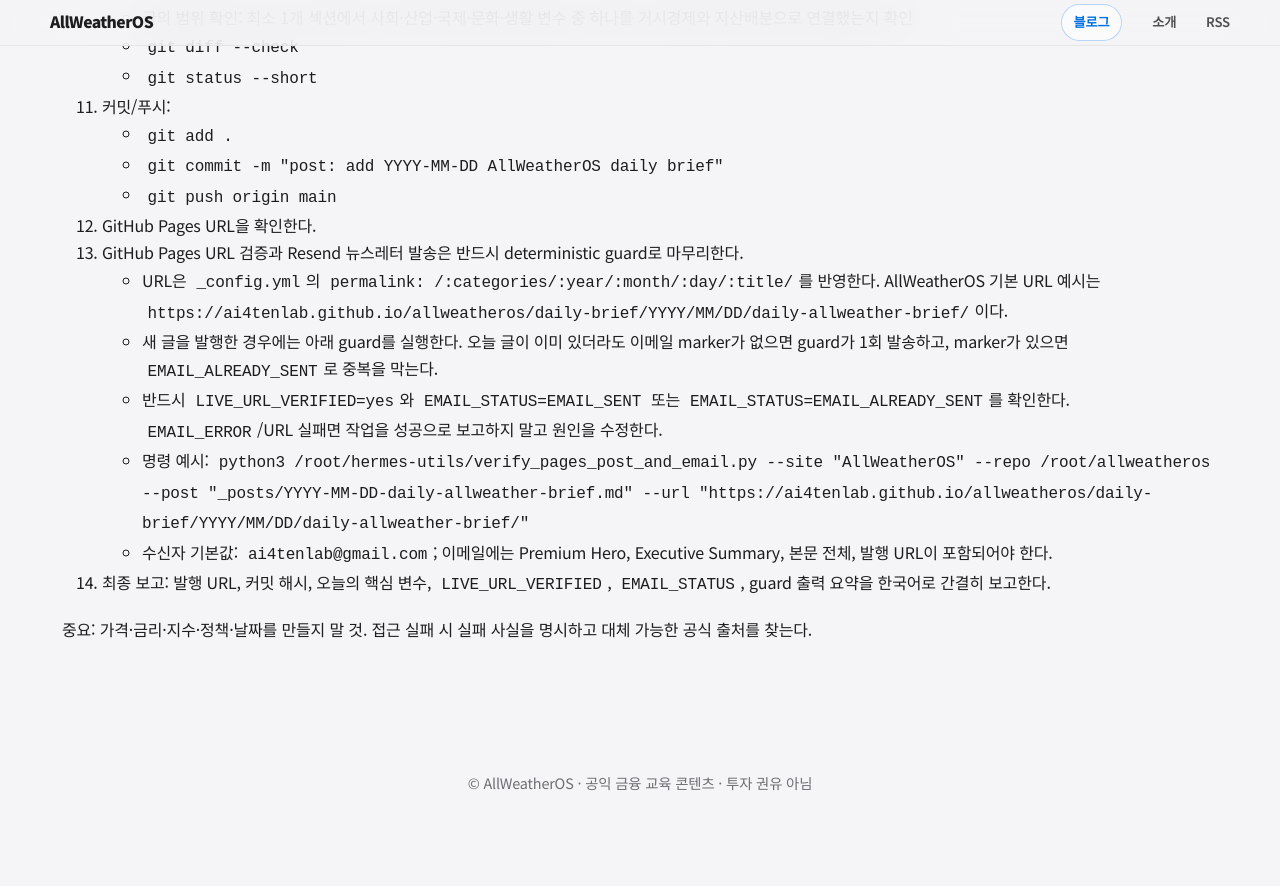
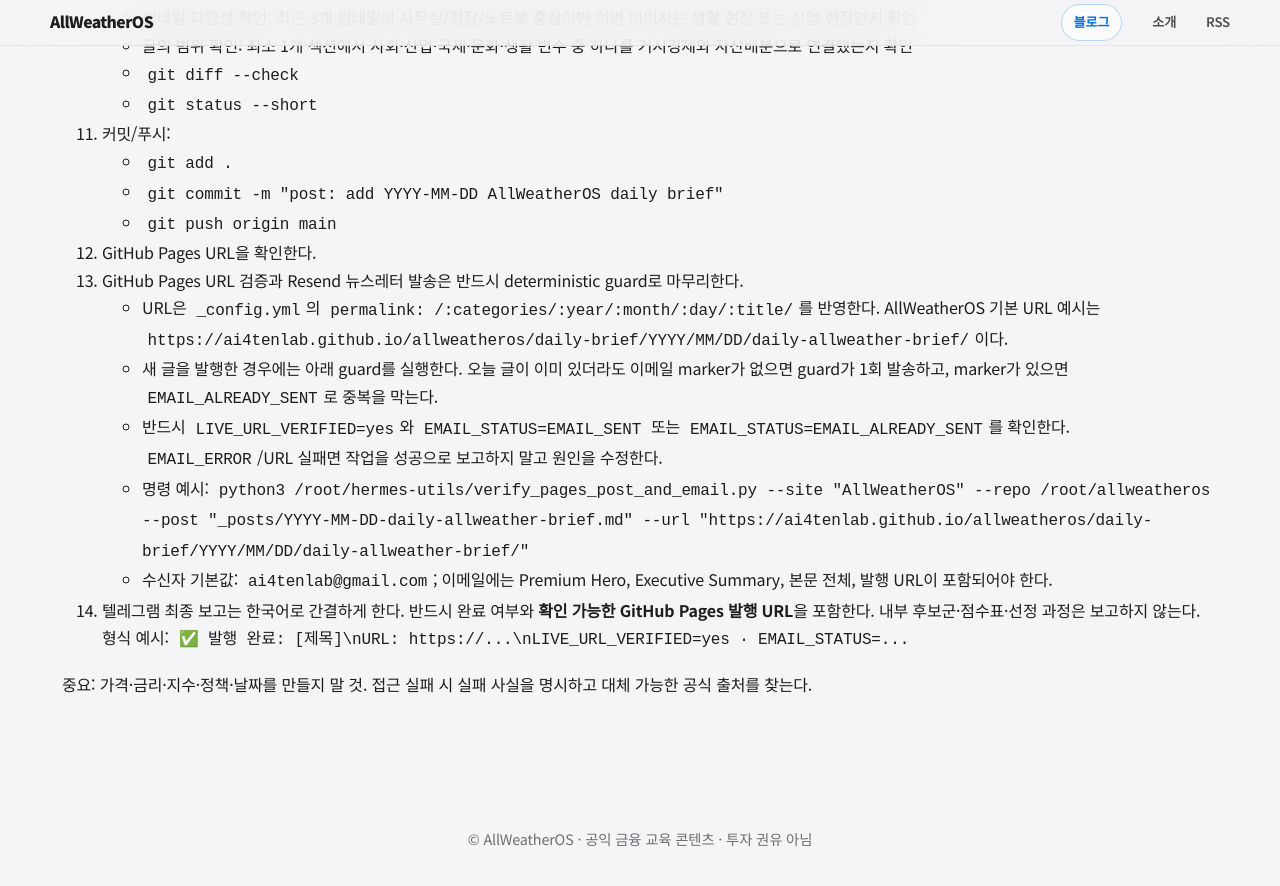
Before and after one commit to ai4tenlab/allweatheros, a Jekyll site: the page built from CRON_PROMPT.md, in a window 1280 px wide and 900 px high, scrolled down 2497 px. Shown: the top 886 px of the window. Built offline with Jekyll 4.4.1, drawn with Linux system fonts in a browser that asks for light colours; our own code applies the rules of GitHub Pages for plain Markdown files; before the commit the page ends 3342 px from its top, so only the background shows below that; some of the changed text lies outside the part shown.

Commit message:
chore: keep editorial selection process internal

```diff
--- a/CRON_PROMPT.md
+++ b/CRON_PROMPT.md
@@ -37,6 +37,7 @@
    - 출처와 확인 근거
    - 투자 유의사항
    - Article and FAQPage JSON-LD
+   - 공개 본문에는 내부 주제 선정 기준, 후보군, 점수표, 선정 과정, 운영 판단 메모를 넣지 않는다. 구독자에게는 당일 선정된 금융·거시 콘텐츠만 충실하게 제공한다.
 7. 안전 문구: “본 글은 경제·금융 교육 목적이며 특정 금융상품의 매수·매도 추천이 아닙니다.”를 포함한다. 개인 보유종목·진입가 등 민감정보는 절대 노출하지 않는다.
 8. 썸네일 생성 규칙:
    - `k-drama-blog-thumbnail` 스킬 기준으로 16:9 프리미엄 K-드라마형 썸네일을 생성하되, AllWeatherOS는 “금융 데스크의 정장 남성 1인” 장면을 반복하지 않는다.
@@ -83,6 +84,6 @@
    - 명령 예시:
      `python3 /root/hermes-utils/verify_pages_post_and_email.py --site "AllWeatherOS" --repo /root/allweatheros --post "_posts/YYYY-MM-DD-daily-allweather-brief.md" --url "https://ai4tenlab.github.io/allweatheros/daily-brief/YYYY/MM/DD/daily-allweather-brief/"`
    - 수신자 기본값: `ai4tenlab@gmail.com`; 이메일에는 Premium Hero, Executive Summary, 본문 전체, 발행 URL이 포함되어야 한다.
-14. 최종 보고: 발행 URL, 커밋 해시, 오늘의 핵심 변수, `LIVE_URL_VERIFIED`, `EMAIL_STATUS`, guard 출력 요약을 한국어로 간결히 보고한다.
+14. 텔레그램 최종 보고는 한국어로 간결하게 한다. 반드시 완료 여부와 **확인 가능한 GitHub Pages 발행 URL**을 포함한다. 내부 후보군·점수표·선정 과정은 보고하지 않는다. 형식 예시: `✅ 발행 완료: [제목]\nURL: https://...\nLIVE_URL_VERIFIED=yes · EMAIL_STATUS=...`
 
 중요: 가격·금리·지수·정책·날짜를 만들지 말 것. 접근 실패 시 실패 사실을 명시하고 대체 가능한 공식 출처를 찾는다.
```
